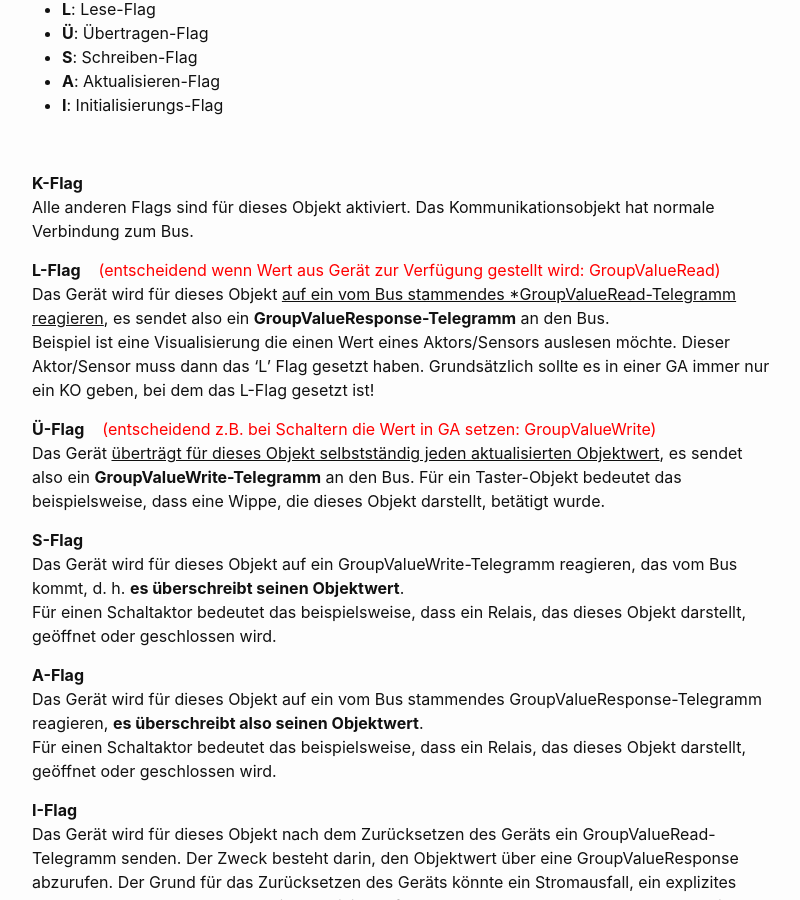
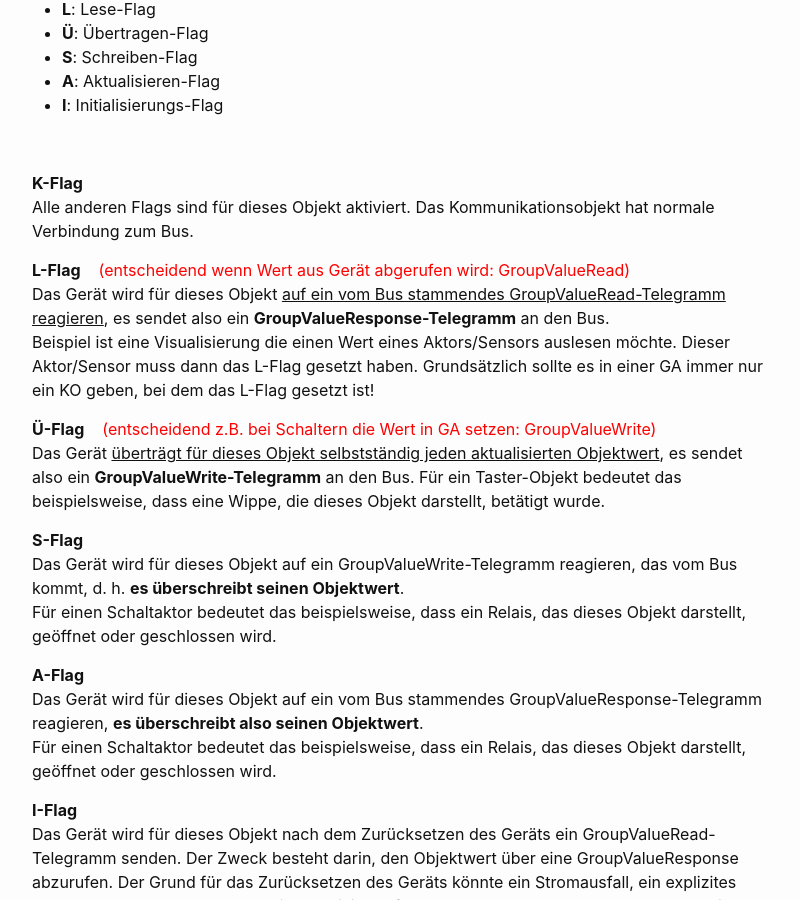
Before and after one commit to Hautaklyttn/progDocs, a Jekyll site: the page built from docs/articles/knx_basics.md, in a window 1280 px wide and 900 px high, scrolled down 1253 px. Shown: the whole window, without its empty margins (238-1038 px from the left). Built offline with Jekyll 4.4.1, drawn with Linux system fonts in a browser that asks for light colours.

Commit message:
KNX Basics

```diff
--- a/docs/articles/knx_basics.md
+++ b/docs/articles/knx_basics.md
@@ -63,9 +63,9 @@ Die Kommunikationsrichtung eines Kommunikationsobjekt kann (hängt vom Applikati
 **K-Flag**
 Alle anderen Flags sind für dieses Objekt aktiviert. Das Kommunikationsobjekt hat normale Verbindung zum Bus.
 
-**L-Flag** &nbsp;&nbsp; <font color="red">(entscheidend wenn Wert aus Gerät zur Verfügung gestellt wird: GroupValueRead)</font>
-Das Gerät wird für dieses Objekt <u>auf ein vom Bus stammendes *GroupValueRead-Telegramm reagieren</u>, es sendet also ein **GroupValueResponse-Telegramm** an den Bus.
-Beispiel ist eine Visualisierung die einen Wert eines Aktors/Sensors auslesen möchte. Dieser Aktor/Sensor muss dann das 'L' Flag gesetzt haben. Grundsätzlich sollte es in einer GA immer nur ein KO geben, bei dem das L-Flag gesetzt ist!
+**L-Flag** &nbsp;&nbsp; <font color="red">(entscheidend wenn Wert aus Gerät abgerufen wird: GroupValueRead)</font>
+Das Gerät wird für dieses Objekt <u>auf ein vom Bus stammendes GroupValueRead-Telegramm reagieren</u>, es sendet also ein **GroupValueResponse-Telegramm** an den Bus.
+Beispiel ist eine Visualisierung die einen Wert eines Aktors/Sensors auslesen möchte. Dieser Aktor/Sensor muss dann das L-Flag gesetzt haben. Grundsätzlich sollte es in einer GA immer nur ein KO geben, bei dem das L-Flag gesetzt ist!
 
 **Ü-Flag** &nbsp;&nbsp; <font color="red">(entscheidend z.B. bei Schaltern die Wert in GA setzen: GroupValueWrite)</font>
 Das Gerät <u>überträgt für dieses Objekt selbstständig jeden aktualisierten Objektwert</u>, es sendet also ein **GroupValueWrite-Telegramm** an den Bus. Für ein Taster-Objekt bedeutet das beispielsweise, dass eine Wippe, die dieses Objekt darstellt, betätigt wurde.
```
